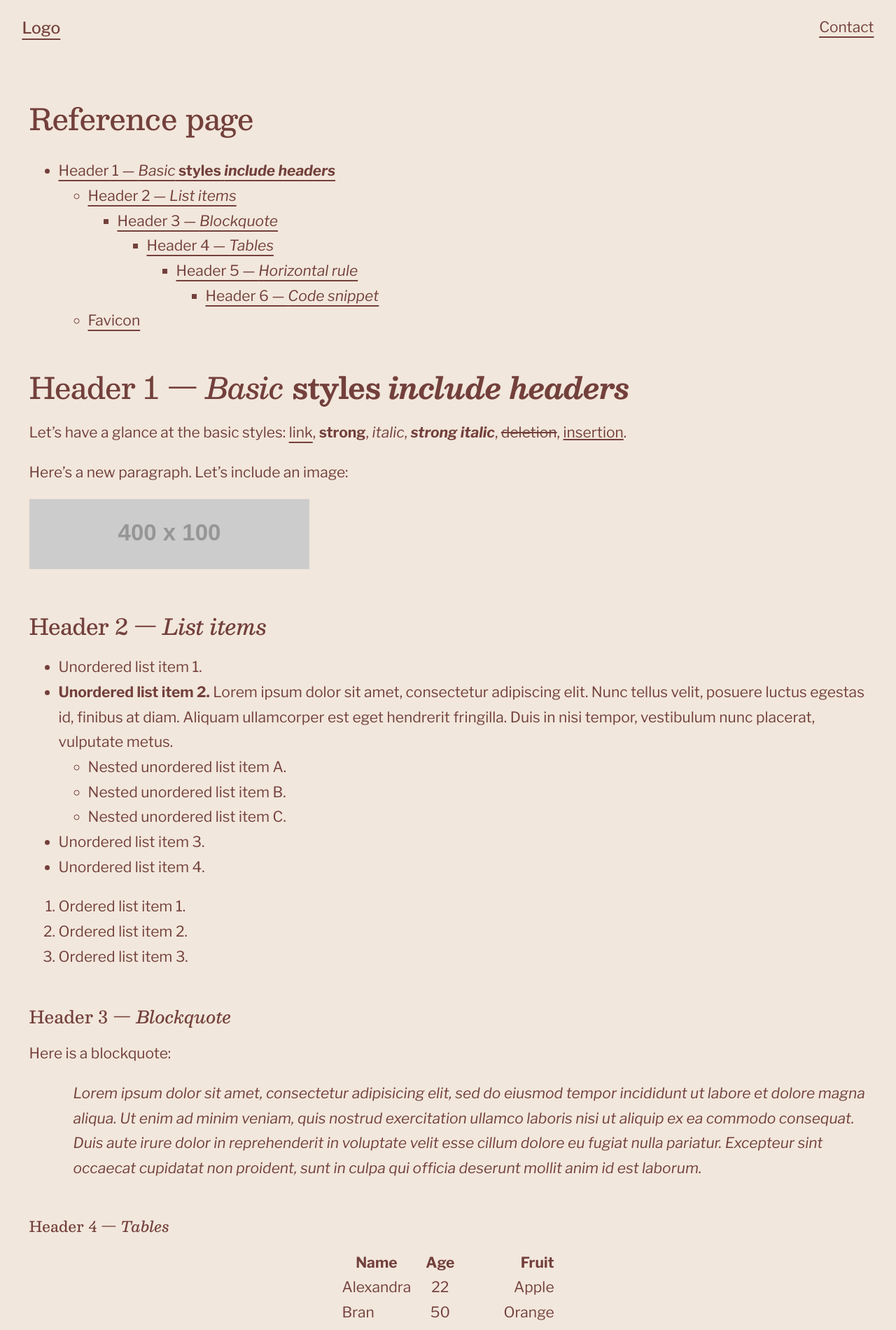
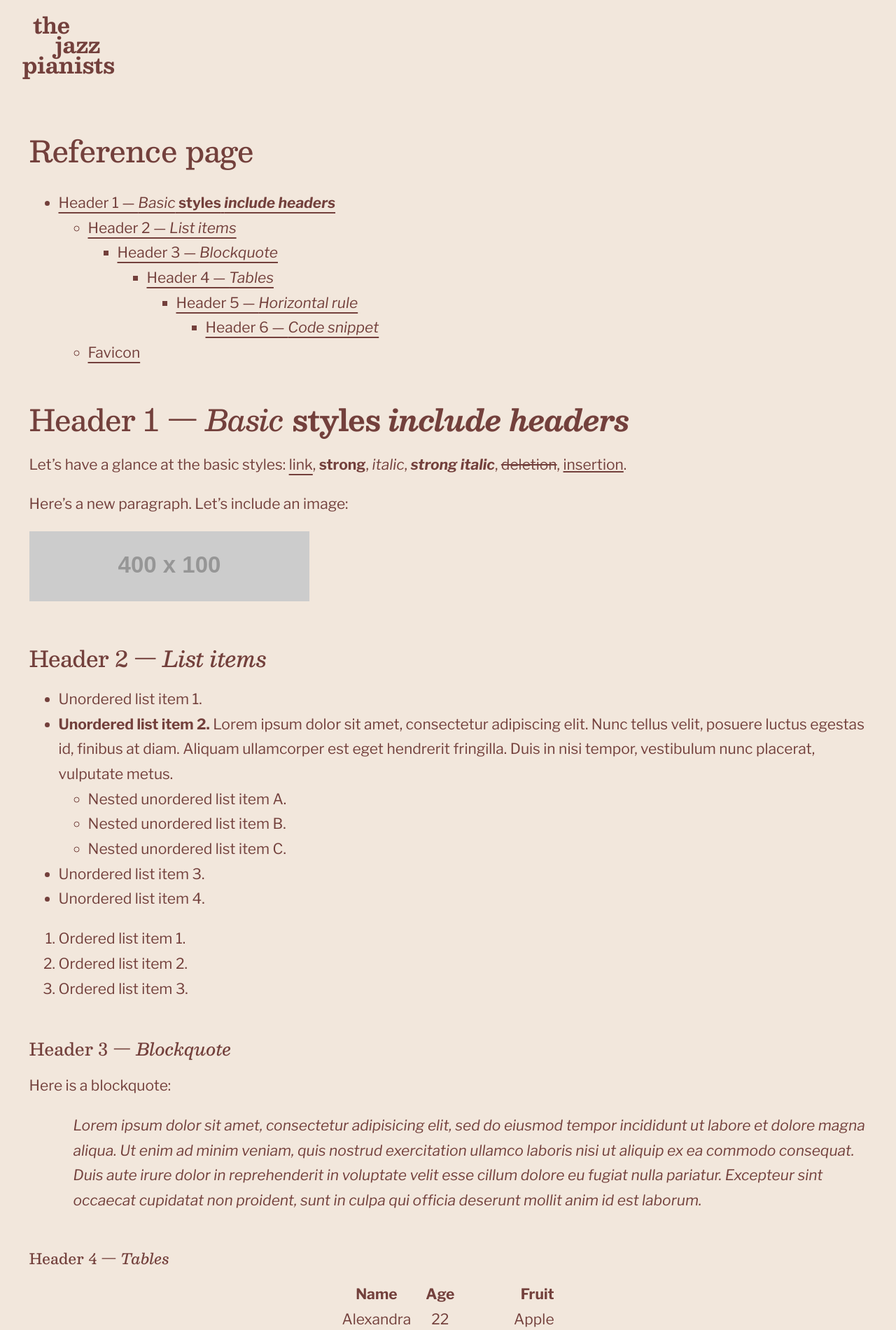
Before and after one commit to legion80/jazzpianists-org, a Jekyll site: the page built from reference.md, in a window 1280 px wide. Shown: the top 1900 px of the page at 70% size. Built offline with Jekyll 4.4.1, drawn with Linux system fonts in a browser that asks for light colours.

Commit message:
Add the logo to the header linking to the home page. Fix layout.

```diff
--- a/_includes/footer.html
+++ b/_includes/footer.html
@@ -1,9 +1,6 @@
 <footer>
 <div>
-    <hgroup>
-        <h1 class="logo"><span>The</span> <span>Jazz</span> <span>Pianists</span></h1>
-    </hgroup>
-
+    <h1 class="logo"><span>The</span> <span>Jazz</span> <span>Pianists</span></h1>
     <p>&copy; 2025–{{ "now" | date: "%Y" }} jazzpianists.org.<br/>All rights reserved.</p>
 </div>
 <div>
--- a/_includes/header.html
+++ b/_includes/header.html
@@ -1,8 +1,3 @@
 <header>
-    <div id="logo">
-        <a href="/">Logo</a>
-    </div>
-    <nav>
-        <div><a href="{% link index.md %}#contact-us">Contact</a></div>
-    </nav>
+    <a href="/index2.html"><h1 class="logo"><span>The</span> <span>Jazz</span> <span>Pianists</span></h1></a>
 </header>
--- a/assets/main.scss
+++ b/assets/main.scss
@@ -62,7 +62,6 @@ body {
 :is(h1,h2,h3,h4,h5,h6) {
     font-family: $heading-font;
     font-weight: 500;
-    font-stretch: 100%;
     line-height: $header-line-height;
     margin-top: 2.5rem;
     margin-bottom: 1rem;
@@ -100,31 +99,15 @@ body > header {
     gap: 2rem;
     justify-content: space-between;
     width: 100%;
-    ul {
-        list-style-type: none;
-        display: flex;
-        gap: 1rem;
-    }
     a {
-        transition: color $animation-duration, text-decoration-color $animation-duration;
         &:link, &:active, &:visited {
-            text-decoration: underline;
-            text-underline-offset: .3em;
+            text-decoration: none;
         }
     }
-    li a {
-        &:hover {
-            color: $brand-color;
-            text-decoration-color: $brand-color;
-        }
-    }
-    #logo {
-        font-size: 1.1em;
-        font-weight: 500;
 
-        .ampersand {
-            color: var(--brand-color);
-        }
+    h1.logo {
+        font-size: 1.5rem;
+        span { color: inherit !important; }
     }
 }
 
@@ -145,7 +128,6 @@ h1.logo {
     }
 }
 footer {
-    @include standard-block-behavior;
     padding-top: 3rem;
     padding-bottom: 1.5rem;
 
```
Also changed, not shown: _includes/linkedin.svg (deleted).
